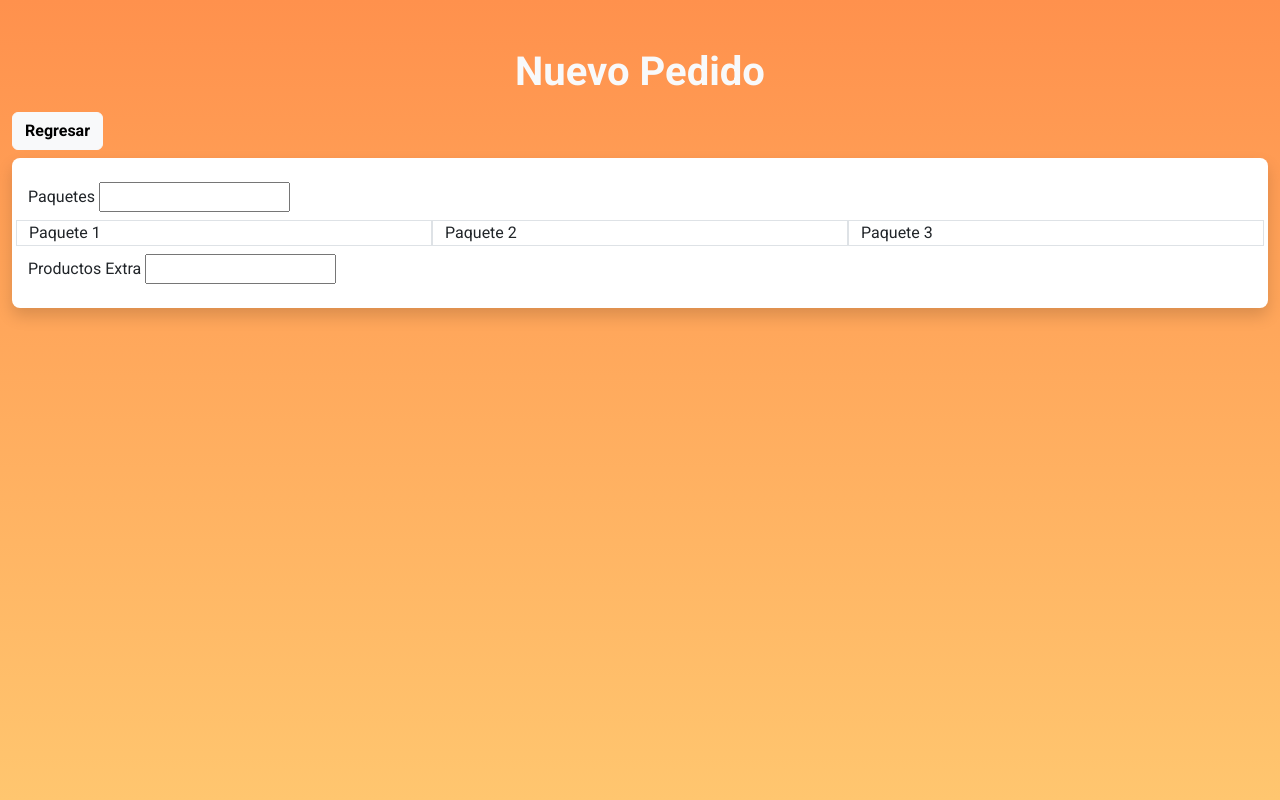
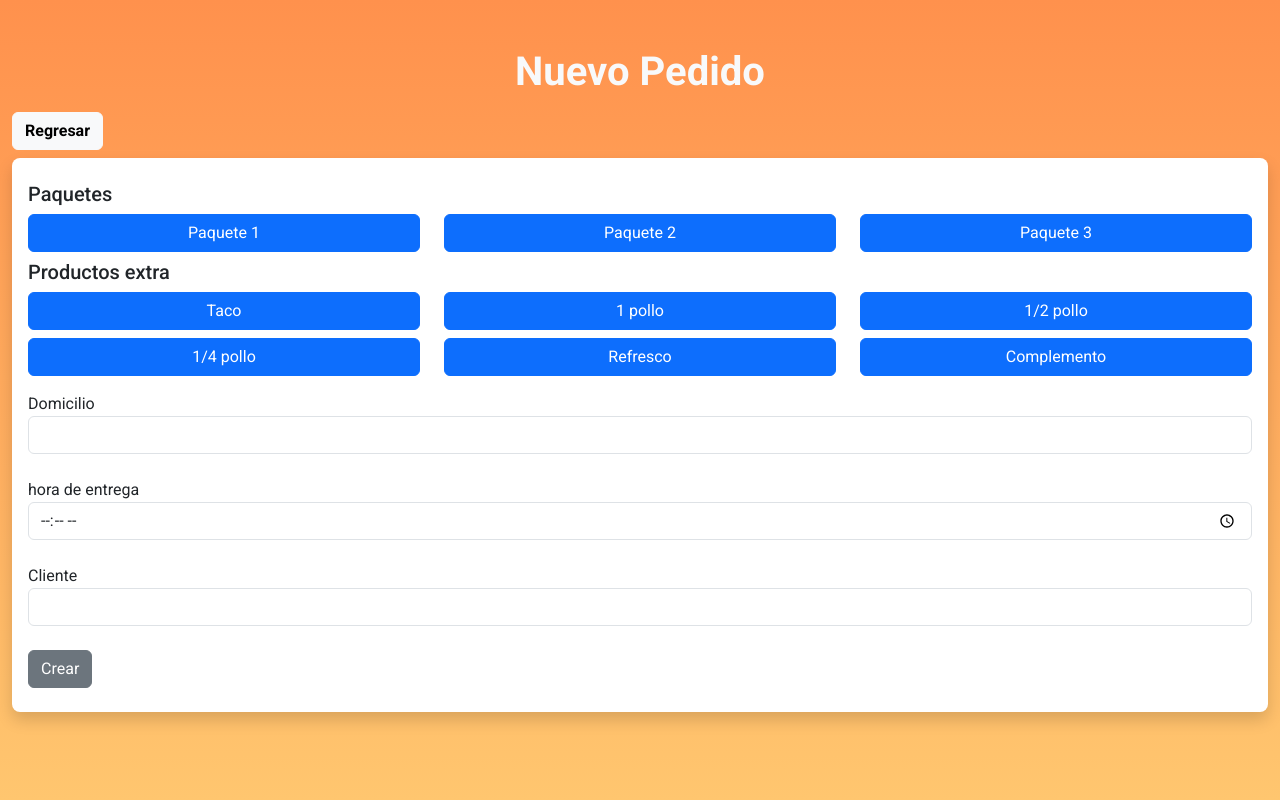
Before and after one commit to ReturnManuekl/asaderoApp, a CodeIgniter app: page /database/index.php/pedidos/nuevo_pedido in a window 1280 px wide. Run offline with CodeIgniter, Linux system fonts and the light colour scheme; some libraries are stand-ins or nearby versions.

Commit message:
ultimos cambios

```diff
--- a/application/views/pages/nuevo_pedido_v.php
+++ b/application/views/pages/nuevo_pedido_v.php
@@ -5,15 +5,115 @@
             <button class="btn btn-light w-auto fw-bold" @click="regresar()">Regresar</button>
         </div>
         <div class="bg-white form-contenedor px-3 py-4 rounded-3 shadow w-100">
-            <label for="">Paquetes</label>
-            <input type="text">
+            <h5>Paquetes</h5>
+            <div class="row my-2 ">
+                <div class="col-4">
+                    <div class="h-100 w-100 btn btn-primary" @click.self="agregarItem('Paquete 1')">
+                        Paquete 1
+                        <p v-if="contadorPaquete1 > 0">
+                            <button class="btn" @click="restarItem('Paquete 1')">-</button>
+                            {{contadorPaquete1}}
+                            <button class="btn" @click="agregarItem('Paquete 1')">+</button>
+                        </p>
+                    </div>
+                </div>
+                <div class="col-4">
+                    <div class="h-100 w-100 btn btn-primary" @click.self="agregarItem('Paquete 2')">
+                        Paquete 2
+                        <p v-if="contadorPaquete2 > 0">
+                            <button class="btn" @click="restarItem('Paquete 2')">-</button>
+                            {{contadorPaquete2}}
+                            <button class="btn" @click="agregarItem('Paquete 2')">+</button>
+                        </p>
+                    </div>
+                </div>
+                <div class="col-4">
+                    <div class="h-100 w-100 btn btn-primary" @click.self="agregarItem('Paquete 3')">
+                        Paquete 3
+                        <p v-if="contadorPaquete3 > 0">
+                            <button class="btn" @click="restarItem('Paquete 3')">-</button>
+                            {{contadorPaquete3}}
+                            <button class="btn" @click="agregarItem('Paquete 3')">+</button>
+                        </p>
+                    </div>
+                </div>
+            </div>
+            <h5>Productos extra</h5>
             <div class="row my-2">
-                <div class="col-4 border">Paquete 1</div>
-                <div class="col-4 border">Paquete 2</div>
-                <div class="col-4 border">Paquete 3</div>
+                <div class="col-4 mb-2">
+                    <div class="h-100 w-100 btn btn-primary" @click.self="agregarItem('taco')">
+                        Taco
+                        <p v-if="contadorTaco > 0">
+                            <button class="btn" @click="restarItem('taco')">-</button>
+                            {{contadorTaco}}
+                            <button class="btn" @click="agregarItem('taco')">+</button>
+                        </p>
+                    </div>
+                </div>
+                <div class="col-4 mb-2">
+                    <div class="h-100 w-100 btn btn-primary" @click.self="agregarItem('pollo')">
+                        1 pollo
+                        <p v-if="contadorPollo > 0">
+                            <button class="btn" @click="restarItem('pollo')">-</button>
+                            {{contadorPollo}}
+                            <button class="btn" @click="agregarItem('pollo')">+</button>
+                        </p>
+                    </div>
+                </div>
+                <div class="col-4 mb-2">
+                    <div class="h-100 w-100 btn btn-primary" @click.self="agregarItem('medioPollo')">
+                        1/2 pollo
+                        <p v-if="contadorMedioPollo > 0">
+                            <button class="btn" @click="restarItem('medioPollo')">-</button>
+                            {{contadorMedioPollo}}
+                            <button class="btn" @click="agregarItem('medioPollo')">+</button>
+                        </p>
+                    </div>
+                </div>
+                <div class="col-4 mb-2">
+                    <div class="h-100 w-100 btn btn-primary" @click.self="agregarItem('cuartoPollo')">
+                        1/4 pollo
+                        <p v-if="contadorCuartoPollo > 0">
+                            <button class="btn" @click="restarItem('cuartoPollo')">-</button>
+                            {{contadorCuartoPollo}}
+                            <button class="btn" @click="agregarItem('cuartoPollo')">+</button>
+                        </p>
+                    </div>
+                </div>
+                <div class="col-4 mb-2">
+                    <div class="h-100 w-100 btn btn-primary" @click.self="agregarItem('refresco')">
+                        Refresco
+                        <p v-if="contadorRefresco > 0">
+                            <button class="btn" @click="restarItem('refresco')">-</button>
+                            {{contadorRefresco}}
+                            <button class="btn" @click="agregarItem('refresco')">+</button>
+                        </p>
+                    </div>
+                </div>
+                <div class="col-4 mb-2">
+                    <div class="h-100 w-100 btn btn-primary" @click.self="agregarItem('complemento')">
+                        Complemento
+                        <p v-if="contadorComplemento > 0">
+                            <button class="btn" @click="restarItem('complemento')">-</button>
+                            {{contadorComplemento}}
+                            <button class="btn" @click="agregarItem('complemento')">+</button>
+                        </p>
+                    </div>
+                </div>
             </div>
-            <label for="">Productos Extra</label>
-            <input type="text">
+            <div class="mb-4">
+                <label for="">Domicilio</label>
+                <input type="text" class="form-control">
+            </div>
+            <div class="mb-4">
+                <label for="">hora de entrega</label>
+                <input type="time" class="form-control">
+            </div>
+            <div class="mb-4">
+                <label for="">Cliente</label>
+                <input type="text" class="form-control">
+            </div>
+            <button class="btn btn-secondary">Crear</button>
         </div>
     </div>
 </div>
--- a/application/views/pages/pedidos_v.php
+++ b/application/views/pages/pedidos_v.php
@@ -47,7 +47,7 @@
     <div class="modal-dialog">
         <div class="modal-content">
         <div class="modal-header">
-            <h1 class="modal-title fs-5" id="myModalLabel">Pedido</h1>
+            <h1 class="modal-title fs-5" id="myModalLabel">Pedido para {{pedidoSelec.nombre_persona}}</h1>
             <button type="button" class="btn-close" data-bs-dismiss="modal" aria-label="Close"></button>
         </div>
         <div class="modal-body">
--- a/css/styles.css
+++ b/css/styles.css
@@ -46,3 +46,7 @@ table.listado{
 table.listado td{
     vertical-align: middle;
 }
+
+.btn-paquete1 {
+    background-color: rgb(66, 87, 87) !important;
+}
--- a/js/nuevo_pedido.js
+++ b/js/nuevo_pedido.js
@@ -1,28 +1,107 @@
 new Vue({
   el: "#nuevoPedidoSection",
   data: {
-    usuario: 'Andres',
-    clave: '123',
-    showMsgError: false
+    productos: [],
+    contadorPaquete1: 0,
+    contadorPaquete2: 0,
+    contadorPaquete3: 0,
+    contadorTaco: 0,
+    contadorPollo: 0,
+    contadorMedioPollo: 0,
+    contadorCuartoPollo: 0,
+    contadorRefresco: 0,
+    contadorComplemento: 0,
+    total: 0,
   },
   methods: {
-    obtenerPedidos(){
-      let _this = this;
-      axios({
-        method: 'get',
-        url: 'obtener_listado',
-      })
-        .then(function (response) {
-          _this.pedidos = response.data;
-          console.log
-        });
-    },
     regresar(){
       window.location.href = "../pedidos/listado";
+    },
+    agregarItem(nombrePaquete){
+      switch(nombrePaquete) {
+        case "Paquete 1":
+          this.contadorPaquete1++;
+          this.total += 175;
+        break;
+        case "Paquete 2":
+          this.contadorPaquete2++;
+          this.total += 239;
+        break;
+        case "Paquete 3":
+          this.contadorPaquete3++;
+          this.total += 299;
+        break;
+        case "taco":
+          this.contadorTaco++;
+          this.total += 6;
+        break;
+        case "pollo":
+          this.contadorPollo++;
+          this.total += 145;
+        break;
+        case "medioPollo":
+          this.contadorMedioPollo++;
+          this.total += 85;
+        break;
+        case "cuartoPollo":
+          this.contadorCuartoPollo++;
+          this.total += 65;
+        break;
+        case "refresco":
+          this.contadorRefresco++;
+          this.total += 30;
+        break;
+        case "complemento":
+          this.contadorComplemento++;
+          this.total += 10;
+        break;
+      }
+
+    },
+    restarItem(nombrePaquete){
+      switch(nombrePaquete) {
+        case "Paquete 1":
+          this.contadorPaquete1--;
+          this.total -= 175;
+        break;
+        case "Paquete 2":
+          this.contadorPaquete2--;
+          this.total -= 239;
+        break;
+        case "Paquete 3":
+          this.contadorPaquete3--;
+          this.total -= 299;
+        break;
+        case "taco":
+          this.contadorTaco--;
+          this.total -= 6;
+        break;
+        case "pollo":
+          this.contadorPollo--;
+          this.total -= 145;
+        break;
+        case "medioPollo":
+          this.contadorMedioPollo--;
+          this.total -= 85;
+        break;
+        case "cuartoPollo":
+          this.contadorCuartoPollo--;
+          this.total -= 65;
+        break;
+        case "refresco":
+          this.contadorRefresco--;
+          this.total -= 30;
+        break;
+        case "complemento":
+          this.contadorComplemento--;
+          this.total -= 10;
+        break;
+
+      }
     }
   },
-  mounted() {
-    //this.obtenerPedidos();
-  }
+  /* mounted() {
+    this.agregarItem();
+  }*/
 
 })
--- a/js/pedidos_listado.js
+++ b/js/pedidos_listado.js
@@ -47,7 +47,8 @@ new Vue({
       .catch(function (error) {
         console.log(error);
       });
-    }
+    },
+
   },
   mounted() {
     this.obtenerPedidos();
```
